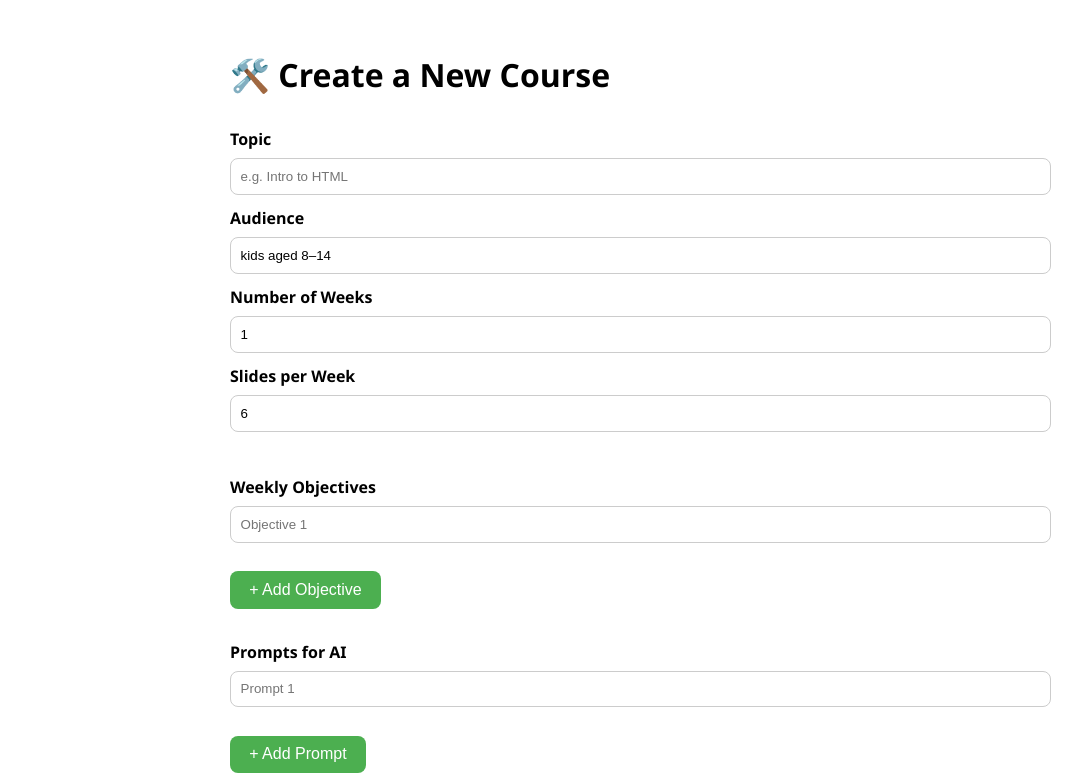
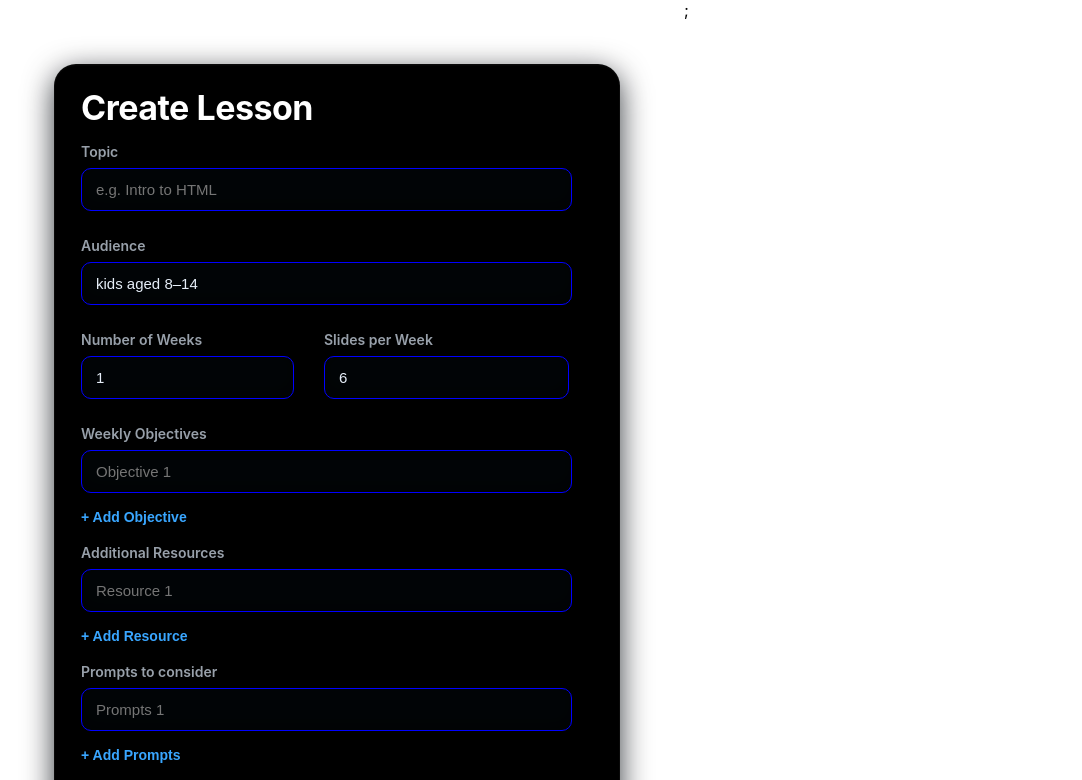
Before and after one commit to MohammedImaad/LearnForge, a React (Create React App) app in the folder frontend/: page /create-course in a window 1280 px wide. Shown: the top 780 px of the page, without its empty margins (10-1092 px from the left). Built offline with nearby package versions, Linux system fonts and the light colour scheme.

Commit message:
Generate Course Updated UI

```diff
--- a/frontend/src/pages/CreateCourse.js
+++ b/frontend/src/pages/CreateCourse.js
@@ -10,6 +10,13 @@ const CreateCourse = () => {
   const [prompts, setPrompts] = useState([""]);
   const [resources, setResources] = useState([""]);
   const [generatedCourse, setGeneratedCourse] = useState(null);
+  const [quiz, setQuiz] = useState([
+  {
+    question: "",
+    options: ["", "", "", ""],
+    correctAnswer: ""
+  }
+]);
 
   const navigate = useNavigate();
 
@@ -23,6 +30,10 @@ const CreateCourse = () => {
     setter(updated);
   };
 
+  const saveCourse = async () => {
+    console.log(generatedCourse)
+
+  };
   const handleGenerate = async () => {
   const payload = {
     topic,
@@ -33,6 +44,7 @@ const CreateCourse = () => {
     prompts: prompts.filter(p => p.trim() !== ""),
     resources: resources.filter(r => r.trim() !== "")
   };
+  console.log(payload)
 
  try {
     const res = await fetch("http://localhost:8000/generate", {
@@ -48,6 +60,9 @@ const CreateCourse = () => {
     if (res.ok) {
       console.log("✅ AI Generated Course:\n", data);
       setGeneratedCourse(data);
+      const allQuizzes = Object.values(data).flatMap(week => week.quiz || []);
+      setQuiz(allQuizzes);
+      console.log(allQuizzes)
 
     } else {
       console.error("❌ Error from backend:", data);
@@ -60,210 +75,294 @@ const CreateCourse = () => {
 };
 
 
-  const sectionStyle = { marginBottom: "2rem" };
-  const labelStyle = { fontWeight: "bold", marginBottom: "0.5rem", display: "block" };
-  const inputStyle = {
-    width: "100%",
-    padding: "0.6rem",
-    marginBottom: "0.8rem",
-    borderRadius: "8px",
-    border: "1px solid #ccc"
-  };
-  const buttonStyle = {
-    padding: "0.6rem 1.2rem",
-    borderRadius: "8px",
-    border: "none",
-    backgroundColor: "#4CAF50",
-    color: "white",
-    cursor: "pointer",
-    fontSize: "1rem",
-    marginTop: "1rem"
-  };
-  const containerStyle = {
-    maxWidth: "800px",
-    margin: "auto",
-    padding: "2rem",
-    fontFamily: "Segoe UI, sans-serif"
+  const leftContainerStyle = {
+  width: "40%",
+  overflow: "auto",
+  background: "black",
+  borderRadius: "22px",
+  margin:"5%",
+  padding: "26px",
+  border: "1px solid rgba(255,255,255,0.04)",
+  boxShadow: "0 8px 30px rgba(2,6,12,0.8), inset 0 1px 0 rgba(255,255,255,0.02)",
+  color: "#e6eef8",
+  fontFamily: "Inter, ui-sans-serif, system-ui, -apple-system, 'Segoe UI', Roboto, Arial",
 };
 
+const rightContainerStyle = {
+  width: "60%",
+  height:"800px",
+  overflow: "auto",
+  background: "black",
+  borderRadius: "22px",
+  margin:"5%",
+  padding: "26px",
+  border: "1px solid rgba(255,255,255,0.04)",
+  boxShadow: "0 8px 30px rgba(2,6,12,0.8), inset 0 1px 0 rgba(255,255,255,0.02)",
+  color: "#e6eef8",
+  fontFamily: "Inter, ui-sans-serif, system-ui, -apple-system, 'Segoe UI', Roboto, Arial",
+};
+
+const titleStyle = {
+  margin: "0 0 18px 0",
+  fontSize: "34px",
+  fontWeight: 700,
+  color: "#ffffff",
+  lineHeight: 1,
+  letterSpacing: "-0.5px",
+};
+
+const sectionStyle = {
+  marginBottom: "18px",
+};
+
+const labelStyle = {
+  display: "block",
+  fontSize: "14px",
+  fontWeight: 600,
+  color: "#98a0aa",
+  marginBottom: "8px",
+};
+const longInputStyle={
+  marginBottom: "0.5rem" ,
+  width: "90%",
+  background: "rgba(6, 12, 16, 0.45)",
+  borderRadius: "10px",
+  padding: "12px 14px",
+  fontSize: "15px",
+  color: "#e6eef8",
+  border: "1px solid blue",
+  boxShadow: "inset 0 -6px 20px rgba(0,0,0,0.45)",
+  outline: "none",
+};
+const inputStyle = {
+  marginBottom: "0.5rem" ,
+  width: "80%",
+  background: "rgba(6, 12, 16, 0.45)",
+  borderRadius: "10px",
+  padding: "12px 14px",
+  fontSize: "15px",
+  color: "#e6eef8",
+  border: "1px solid blue",
+  boxShadow: "inset 0 -6px 20px rgba(0,0,0,0.45)",
+  outline: "none",
+};
+
+const buttonStyle={
+  background: "#000",
+  color: "#00aaff",
+  border: "2px solid #00aaff",
+  borderRadius: "8px",
+  padding: "10px 20px",
+  fontSize: "16px",
+  cursor: "pointer",
+  transition: "all 0.3s ease"
+
+};
+
+
+
+
+
+
+const addLinkStyle = {
+  display: "inline-block",
+  fontWeight: 600,
+  color: "#39a6ff",
+  marginTop: "8px",
+  cursor: "pointer",
+  background: "none",
+  border: "none",
+  padding: 0,
+  fontSize: "14px",
+  textAlign: "left",
+};
+
+
+
+
+
   return (
-    <div style={containerStyle}>
-      <h1 style={{ marginBottom: "2rem" }}>🛠️ Create a New Course</h1>
+    <div style={{display:'flex'}}>
+      <div style={leftContainerStyle}>
+        <h1 style={titleStyle}>Create Lesson</h1>
 
+        {/* Topic */}
         <div style={sectionStyle}>
           <label style={labelStyle}>Topic</label>
-        <input
-          style={inputStyle}
-          value={topic}
-          onChange={e => setTopic(e.target.value)}
-          placeholder="e.g. Intro to HTML"
-        />
+          <input type="text" placeholder="e.g. Intro to HTML" onChange={e => setTopic(e.target.value)} value={topic} style={longInputStyle}  />
+        </div>
 
+        {/* Audience */}
+        <div style={sectionStyle}>
           <label style={labelStyle}>Audience</label>
           <input
-          style={inputStyle}
+            type="text"
             value={audience}
             onChange={e => setAudience(e.target.value)}
-          placeholder="e.g. kids aged 8–14"
-        />
-
-        <label style={labelStyle}>Number of Weeks</label>
-        <input
-          style={inputStyle}
-          type="number"
-          value={weeks}
-          min={1}
-          onChange={e => setWeeks(Number(e.target.value))}
-        />
-
-        <label style={labelStyle}>Slides per Week</label>
-        <input
-          style={inputStyle}
-          type="number"
-          value={slidesPerWeek}
-          min={1}
-          onChange={e => setSlidesPerWeek(Number(e.target.value))}
+            style={longInputStyle}
+            placeholder="kids aged 8-14"
           />
         </div>
 
+        {/* Number of Weeks & Slides per Week */}
+        <div style={{ display: "flex", gap: "14px", ...sectionStyle }}>
+          <div>
+            <label style={labelStyle}>Number of Weeks</label>
+            <input type="number" value={weeks} onChange={e => setWeeks(Number(e.target.value))}  style={inputStyle} placeholder="1" />
+          </div>
+          <div style={{ flex: 1 }}>
+            <label style={labelStyle}>Slides per Week</label>
+            <input type="number" value={slidesPerWeek} min={1} onChange={e => setSlidesPerWeek(Number(e.target.value))} style={inputStyle} defaultValue="6" />
+          </div>
+        </div>
+
+        {/* Weekly Objectives */}
         <div style={sectionStyle}>
           <label style={labelStyle}>Weekly Objectives</label>
           {objectives.map((obj, i) => (
             <input
+              class="w-100"
               key={i}
-            style={inputStyle}
+              style={longInputStyle}
               value={obj}
               onChange={e => updateField(setObjectives, objectives, i, e.target.value)}
               placeholder={`Objective ${i + 1}`}
             />
           ))}
-        <button style={buttonStyle} onClick={() => addField(setObjectives, objectives)}>+ Add Objective</button>
+          <button
+            type="button"
+            style={addLinkStyle}
+            onClick={() => addField(setObjectives, objectives)}
+          >
+            + Add Objective
+          </button>
         </div>
 
-      <div style={sectionStyle}>
-        <label style={labelStyle}>Prompts for AI</label>
-        {prompts.map((prompt, i) => (
-          <input
-            key={i}
-            style={inputStyle}
-            value={prompt}
-            onChange={e => updateField(setPrompts, prompts, i, e.target.value)}
-            placeholder={`Prompt ${i + 1}`}
-          />
-        ))}
-        <button style={buttonStyle} onClick={() => addField(setPrompts, prompts)}>+ Add Prompt</button>
-      </div>
 
+        {/* Additional Resources */}
         <div style={sectionStyle}>
           <label style={labelStyle}>Additional Resources</label>
-        {resources.map((res, i) => (
+          {resources.map((obj, i) => (
             <input
+              class="w-100"
               key={i}
-            style={inputStyle}
-            value={res}
+              style={longInputStyle}
+              value={obj}
               onChange={e => updateField(setResources, resources, i, e.target.value)}
               placeholder={`Resource ${i + 1}`}
             />
+
           ))}
-        <button style={buttonStyle} onClick={() => addField(setResources, resources)}>+ Add Resource</button>
+          <div>
+
+
+
+            <button type="button" style={addLinkStyle} onClick={() => addField(setResources, resources)}>
+              + Add Resource
+            </button>
           </div>
+        </div>
+        <div style={sectionStyle}>
+          <label style={labelStyle}>Prompts to consider</label>
+          {prompts.map((obj, i) => (
+            <input
+              class="w-100"
+              key={i}
+              style={longInputStyle}
+              value={obj}
+              onChange={e => updateField(setPrompts, prompts, i, e.target.value)}
+              placeholder={`Prompts ${i + 1}`}
+            />
 
-      <button style={{ ...buttonStyle, backgroundColor: "#007bff" }} onClick={handleGenerate}>
-  🚀 Generate Course
+          ))}
+          <div>
+
+
+
+            <button type="button" style={addLinkStyle} onClick={() => addField(setPrompts, prompts)}>
+              + Add Prompts
             </button>
-
+          </div>
+        </div>
+        <button style={buttonStyle} onClick={handleGenerate}>Generate</button>
+      </div>
       {generatedCourse && (
-  <div style={{ marginTop: "3rem", padding: "1rem", background: "#f9f9f9", borderRadius: "8px" }}>
-    <h2>📝 Edit Generated Course</h2>
-
+        <div style={rightContainerStyle}>
           {Object.entries(generatedCourse).map(([weekKey, weekData], weekIndex) => (
             <div key={weekKey} style={{ marginBottom: "2rem" }}>
-        <h3 style={{ marginBottom: "1rem", color: "#007bff" }}>
-          📅 {weekKey.toUpperCase()} — {weekData.objectives}
-        </h3>
+              <h1 style={titleStyle}>{weekKey.toUpperCase()}</h1>
+              <input type="text" value={weekData.objectives} style={longInputStyle}  />
 
               {weekData.slides.map((slide, slideIndex) => (
-          <div
-            key={slideIndex}
-            style={{
-              background: "#fff",
-              padding: "1rem",
-              marginBottom: "1rem",
-              border: "1px solid #ddd",
-              borderRadius: "8px"
-            }}
-          >
-            {"title" in slide && (
-              <>
-                <label><b>Title</b></label>
-                <input
-                  type="text"
-                  value={slide.title}
-                  onChange={(e) => {
+                <div style={{marginTop:'10px'}}>
+                  <h1 style={titleStyle}>Slide {slideIndex+1}</h1>
+                  <div style={sectionStyle}>
+                    <label style={labelStyle}>Title</label>
+                    <input type="text" placeholder="e.g. Intro to HTML" onChange={(e) => {
                       const updated = { ...generatedCourse };
                       updated[weekKey].slides[slideIndex].title = e.target.value;
                       setGeneratedCourse(updated);
-                  }}
-                  style={{ width: "100%", padding: "0.5rem", marginBottom: "0.5rem" }}
-                />
-              </>
-            )}
+                    }} value={slide.title} style={longInputStyle}  />
 
-            {"explanation" in slide && (
-              <>
-                <label><b>Explanation</b></label>
-                <textarea
-                  rows={3}
-                  value={slide.explanation}
-                  onChange={(e) => {
+                  </div>
+                  <div style={sectionStyle}>
+                    <label style={labelStyle}>Explanation</label>
+                    <textarea type="text"  onChange={(e) => {
                     const updated = { ...generatedCourse };
                     updated[weekKey].slides[slideIndex].explanation = e.target.value;
                     setGeneratedCourse(updated);
-                  }}
-                  style={{ width: "100%", padding: "0.5rem", marginBottom: "0.5rem" }}
-                />
-              </>
-            )}
-
-            {"extra" in slide && (
-              <>
-                <label><b>Extra</b></label>
-                <input
-                  type="text"
-                  value={slide.extra}
-                  onChange={(e) => {
+                  }} value={slide.explanation}style={longInputStyle}  />
+                  </div>
+                  <div style={sectionStyle}>
+                    <label style={labelStyle}>Extra</label>
+                    <input type="text"  onChange={(e) => {
                     const updated = { ...generatedCourse };
                     updated[weekKey].slides[slideIndex].extra = e.target.value;
                     setGeneratedCourse(updated);
-                  }}
-                  style={{ width: "100%", padding: "0.5rem", marginBottom: "0.5rem" }}
-                />
-              </>
-            )}
-
-            {"challenge" in slide && (
-              <>
-                <label><b>Challenge</b></label>
-                <textarea
-                  rows={2}
-                  value={slide.challenge}
-                  onChange={(e) => {
+                  }} value={slide.extra}style={longInputStyle}  />
+                  </div>
+                  <div style={sectionStyle}>
+                    <label style={labelStyle}>Challenge</label>
+                    <textarea type="text"  onChange={(e) => {
                     const updated = { ...generatedCourse };
                     updated[weekKey].slides[slideIndex].challenge = e.target.value;
                     setGeneratedCourse(updated);
-                  }}
-                  style={{ width: "100%", padding: "0.5rem", marginBottom: "0.5rem" }}
-                />
-              </>
-            )}
+                  }} value={slide.challenge}style={longInputStyle}  />
+                  </div>
+                </div>
+              ))
+
+              }
+              <h1>Quiz</h1>
+              {weekData.quiz.map((quiz, quizIndex) => (
+                <div>
+
+                <label style={labelStyle}>Question{quizIndex+1}</label>
+                <input type="text"  value={quiz.question}style={longInputStyle}  onChange={(e) => {
+                  const updated = { ...generatedCourse };
+                  updated[weekKey].quiz[quizIndex].question = e.target.value;
+                  setGeneratedCourse(updated);
+                }}/>
+                {quiz.options.map((option, optionIndex) => (
+                  <div>
+                  <label style={labelStyle}>Option{optionIndex+1}</label>
+                  <input type="text"  value={option}style={longInputStyle} onChange={(e) => {
+                    const updated = { ...generatedCourse };
+                    updated[weekKey].quiz[quizIndex].options[optionIndex] = e.target.value;
+                    setGeneratedCourse(updated);
+                  }} />
                   </div>
                 ))}
                 </div>
               ))}
-  </div>
-)}
 
 
+            </div>
+          ))}
+          <button style={buttonStyle} onClick={saveCourse}>Save Course</button>
+        </div>
+
+      )};
     </div>
   );
 };
--- a/frontend/src/pages/Login.js
+++ b/frontend/src/pages/Login.js
@@ -21,6 +21,7 @@ function Login() {
       // ✅ Store values in localStorage
       localStorage.setItem("username", username);
       localStorage.setItem("userType", data.type);
+      localStorage.setItem("_id",data.id);
 
       // ✅ Redirect based on type
       if (data.type === "teacher") {
```
Also changed, not shown: 2 other files (tests, documents, lock files or other folders). Lines whose indentation alone changed are shown as unchanged.
